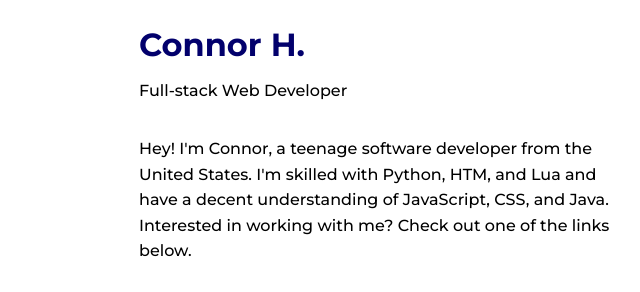
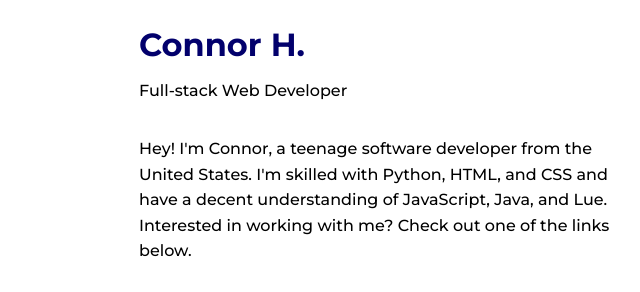
Before and after one commit to ConHNation/portfolio-website, a plain HTML site: page index.html in a window 1280 px wide. Shown: the part 880-1172 px from the top of the page, 517-1157 px from the left. Drawn offline with nearby package versions, Linux system fonts and the light colour scheme; a script that the page names is missing.

Commit message:
Update skills
Added QBO Cert and Updated WebDev Skills

```diff
--- a/index.html
+++ b/index.html
@@ -77,7 +77,7 @@
                         <span class="about__profession">Full-stack Web Developer</span> <!-- Your job Title -->
                         <p class="about__text"> <!-- A description of yourself -->
                             Hey! I'm Connor, a teenage software developer from the United States.
-                            I'm skilled with Python, HTM, and Lua and have a decent understanding of JavaScript, CSS, and Java.
+                            I'm skilled with Python, HTML, and CSS and have a decent understanding of JavaScript, Java, and Lue.
                             Interested in working with me? Check out one of the links below.
                         </p>
 
@@ -88,6 +88,7 @@
                         </div>
                         <div data-iframe-width="150" data-iframe-height="300" data-share-badge-id="6c0e8a3f-3ed7-4857-a1c3-d6d599d4d0fb" data-share-badge-host="https://www.credly.com"></div><script type="text/javascript" async src="//cdn.credly.com/assets/utilities/embed.js"></script>
                         <div data-iframe-width="150" data-iframe-height="300" data-share-badge-id="88e082b7-b312-4ddd-bda2-46374d8b36a6" data-share-badge-host="https://www.credly.com"></div><script type="text/javascript" async src="//cdn.credly.com/assets/utilities/embed.js"></script>
+                        <div data-iframe-width="150" data-iframe-height="270" data-share-badge-id="0cc3fba6-9a23-471f-b52f-1343f8adb598" data-share-badge-host="https://www.credly.com"></div><script type="text/javascript" async src="//cdn.credly.com/assets/utilities/embed.js"></script>
                     </div>
                 </div>
             </section>
```
